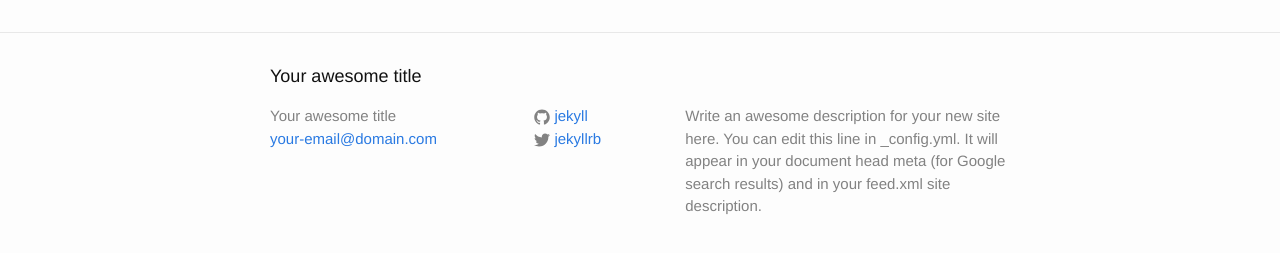
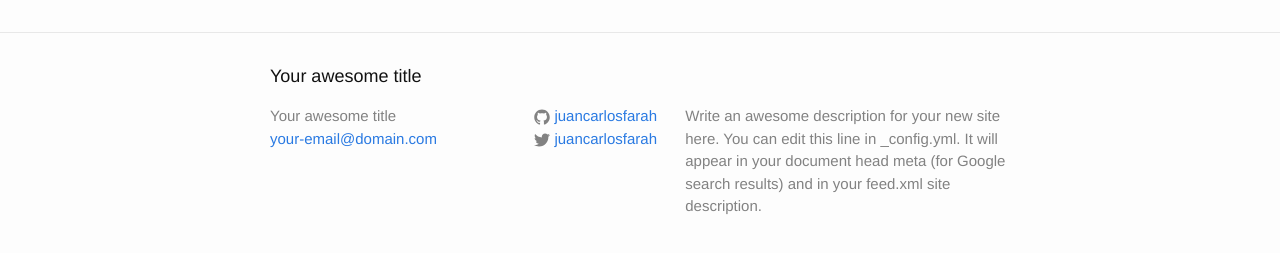
Before and after one commit to juancarlosfarah/web, a Jekyll site: the page built from about.md, in a window 1280 px wide. Shown: the part 318-571 px from the top of the page. Built offline with Jekyll 4.4.1, drawn with Linux system fonts in a browser that asks for light colours.

Commit message:
Personalising file.

```diff
--- a/_config.yml
+++ b/_config.yml
@@ -6,9 +6,10 @@
   line in _config.yml. It will appear in your document head meta (for
   Google search results) and in your feed.xml site description.
 baseurl: "" # the subpath of your site, e.g. /blog/
-url: "http://yourdomain.com" # the base hostname & protocol for your site
-twitter_username: jekyllrb
-github_username:  jekyll
+url: "http://juancarlosfarah.com" # the base hostname & protocol for your site
+twitter_username: juancarlosfarah
+github_username:  juancarlosfarah
 
 # Build settings
-markdown: kramdown
+markdown:       kramdown
+highlighter:    pygments
```
Also changed, not shown: about.md (line endings or trailing spaces), 1 other file.
